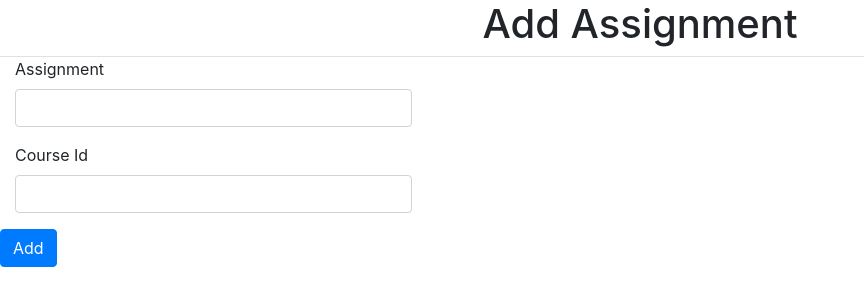
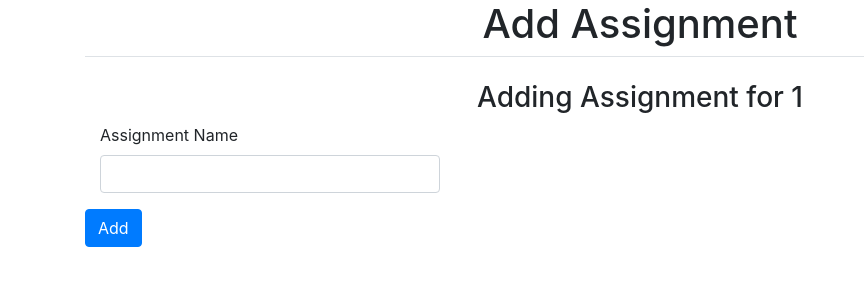
Before and after one commit to kuehma02/FinalProject_CS330, a Flask app: template templates/addAssignment.html in a window 1280 px wide. Shown: the top 306 px of the page, without its empty margins (0-864 px from the left). Run offline with Flask 2, Linux system fonts and the light colour scheme; the template is opened without the code that fills it: most values are stand-ins (such as "Sample title", 1, 10 or a date in 2020).

Commit message:
updating

```diff
--- a/db_setup.py
+++ b/db_setup.py
@@ -4,9 +4,7 @@ from sqlalchemy.ext.declarative import declarative_base
 
 
 engine = create_engine('sqlite:///planner.db', convert_unicode=True)
-db_session = scoped_session(sessionmaker(autocommit=False,
-                                        autoflush=False,
-                                        bind=engine))
+db_session = scoped_session(sessionmaker(autocommit=False, autoflush=False, bind=engine))
 Base = declarative_base()
 Base.query = db_session.query_property()
 
--- a/main.py
+++ b/main.py
@@ -60,6 +60,7 @@ rows = []
 def index():
     all_classes = db_session.query(Class).all()
     options = []
+    db_session.commit()
     for row in all_classes:
         options.append((row.id, row.name))
 
@@ -71,7 +72,7 @@ def index():
         return redirect(url_for('search', courseNum = course))
 
 
-@app.route('/search/', methods=['GET', 'POST'])
+@app.route('/search', methods=['GET', 'POST'])
 def search():
     courseNum = request.args['courseNum']
     all_classes = db_session.query(Class).all()
@@ -86,20 +87,33 @@ def search():
         assignmentQuery = db_session.query(Assignment).filter_by(class_id = courseNum).all()
         all_assignments = []
         for row in assignmentQuery:
-            assignment = [row.name]
+            assignment = row.name
             all_assignments.append(assignment)
-
+        db_session.commit()
         return render_template('results.html', options = options, course = courseInfo, results = all_assignments) # (url_for('index')))
 
 @app.route('/add', methods=['GET', 'POST'])
-def test():
+def add():
+
     if request.method == "GET":
-        return render_template("addAssignment.html")
+        course_num = request.args['courseNum']
+        return render_template("addAssignment.html", course_num=course_num)
+    name = request.form.get('assignment')
+    course_num = request.form.get('courseNum')
+    db_session.add(Assignment(name=name,class_id=course_num))
+    db_session.commit()
+    return redirect(url_for('search', courseNum=course_num))
 
-    courseNum = request.form.get('course_num')
-    name = request.form.get('name')
-    print(courseNum)
-    print(name)
+@app.route('/delete', methods=['POST'])
+def delete():
+    courseNum = request.form.get('course')
+    assignmentName = request.form.get('assignmentName')
+
+    deleteAssignment = db_session.query(Assignment).filter_by(name=assignmentName, class_id = courseNum).first()
+    db_session.delete(deleteAssignment)
+    db_session.commit()
+
+    return redirect(url_for('search', courseNum=courseNum))
 
 if __name__ == '__main__':
     app.run()
--- a/templates/addAssignment.html
+++ b/templates/addAssignment.html
@@ -1,27 +1,25 @@
+{% extends "base.html" %}
 
-<html>
-        <head>
-            <link rel="stylesheet" href="static/css/bootstrap.min.css" integrity="sha384-Gn5384xqQ1aoWXA+058RXPxPg6fy4IWvTNh0E263XmFcJlSAwiGgFAW/dAiS6JXm" crossorigin="anonymous">
-        </head>
-        <body>
-            <div class="text-center border-bottom">
-                <h1>Add Assignment</h1>
-            </div>
+{% block content %}
+    <div class='container'>
+        <div class="text-center border-bottom">
+            <h1>Add Assignment</h1>
+        </div>
 
+        <div class="text-center">
+            <br>
+            <h3>Adding Assignment for {{course_num}}</h3>
+        </div>
+
+        <form action='/add' method='POST'>
             <div class="form-group col-md-4">
-                <label for="assignment">Assignment</label>
+                <label for="assignment">Assignment Name</label>
                 <input type="text" id="assignment" name="assignment" class="form-control">
             </div>
+            <input type="hidden" name="courseNum" value='{{course_num}}' />
+            <button type="submit" class="btn btn-primary">Add</button>
+        </form>
 
-            <div class="form-group col-md-4">
-                <label for="class">Course Id</label>
-                <input type="text" id="courseId" name="courseId" class="form-control">
-            </div>
 
-            <button type="submit" class="btn btn-primary">Add</button>
 
-            <script src="static/js/jquery-3.2.1.slim.min.js" integrity="" crossorigin="anonymous"></script>
-            <script src="static/js/popper.min.js" integrity="" crossorigin="anonymous"></script>
-            <script src="static/js/bootstrap.min.js" integrity="" crossorigin="anonymous"></script>
-        </body>
-    </html>
+{% endblock %}
```
Also changed, not shown: templates/results.html (+10 -1 lines), planner.db.
